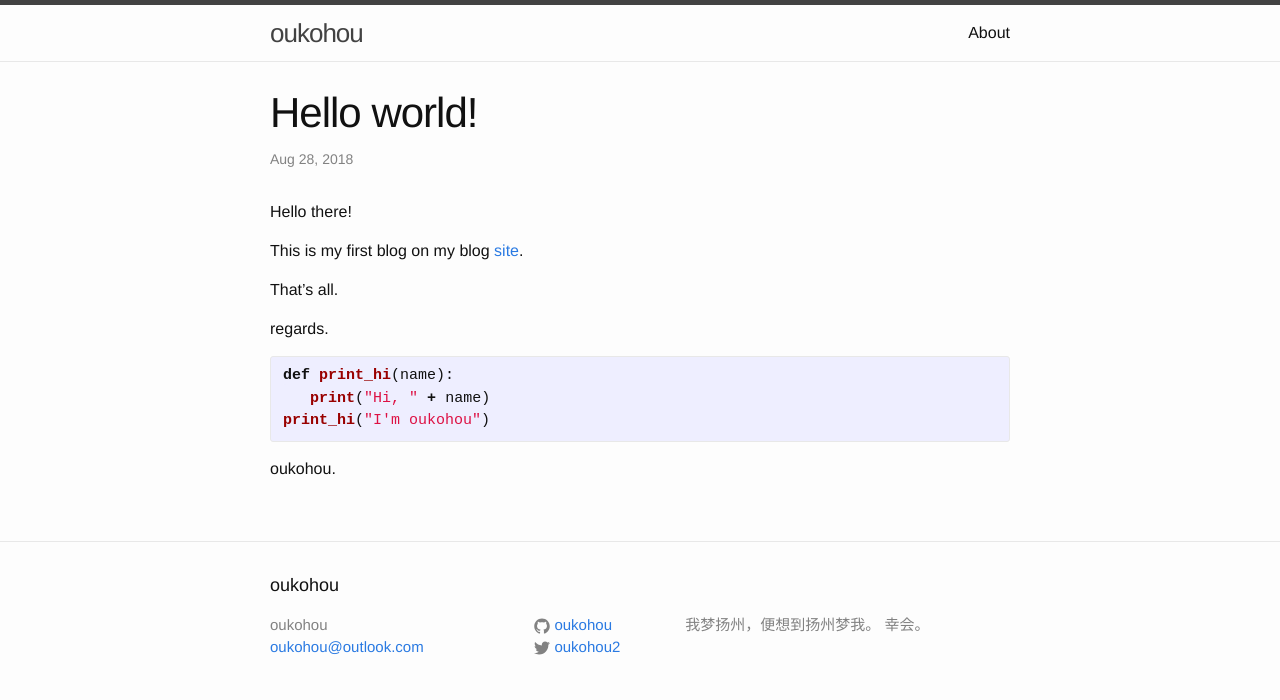
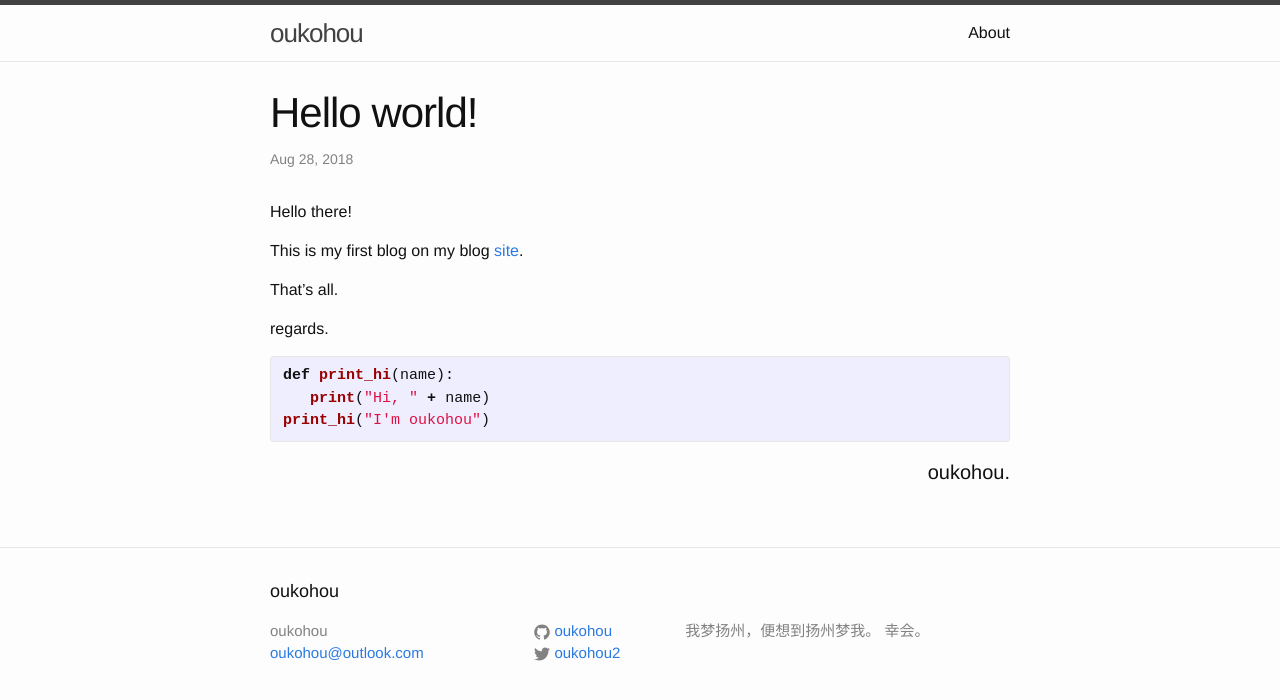
Before and after one commit to oukohou/oukohou.github.io, a Jekyll site: the page built from _posts/2018-08-28-Hello-world!.markdown, in a window 1280 px wide. Shown: the top 700 px of the page. Built offline with Jekyll 4.4.1, drawn with Linux system fonts in a browser that asks for light colours.

Commit message:
change contents in Hello world.
Signed-off-by: oukohou <oukohou@outlook.com>

```diff
--- a/_posts/2018-08-28-Hello-world!.markdown
+++ b/_posts/2018-08-28-Hello-world!.markdown
@@ -6,7 +6,7 @@ categories: jekyll update
 ---
 Hello there!
 
-This is my first blog on my blog [site](www.oukohou.wang).
+This is my first blog on my blog [site](http://www.oukohou.wang/).
 
 That's all.
 
@@ -20,7 +20,7 @@ print_hi("I'm oukohou")
 {% endhighlight %}
 
 
-<h9 align = "right">oukohou.</h9>
+<h4 align = "right">oukohou.</h4>
 
 
 [jekyll-docs]: http://jekyllrb.com/docs/home
```
